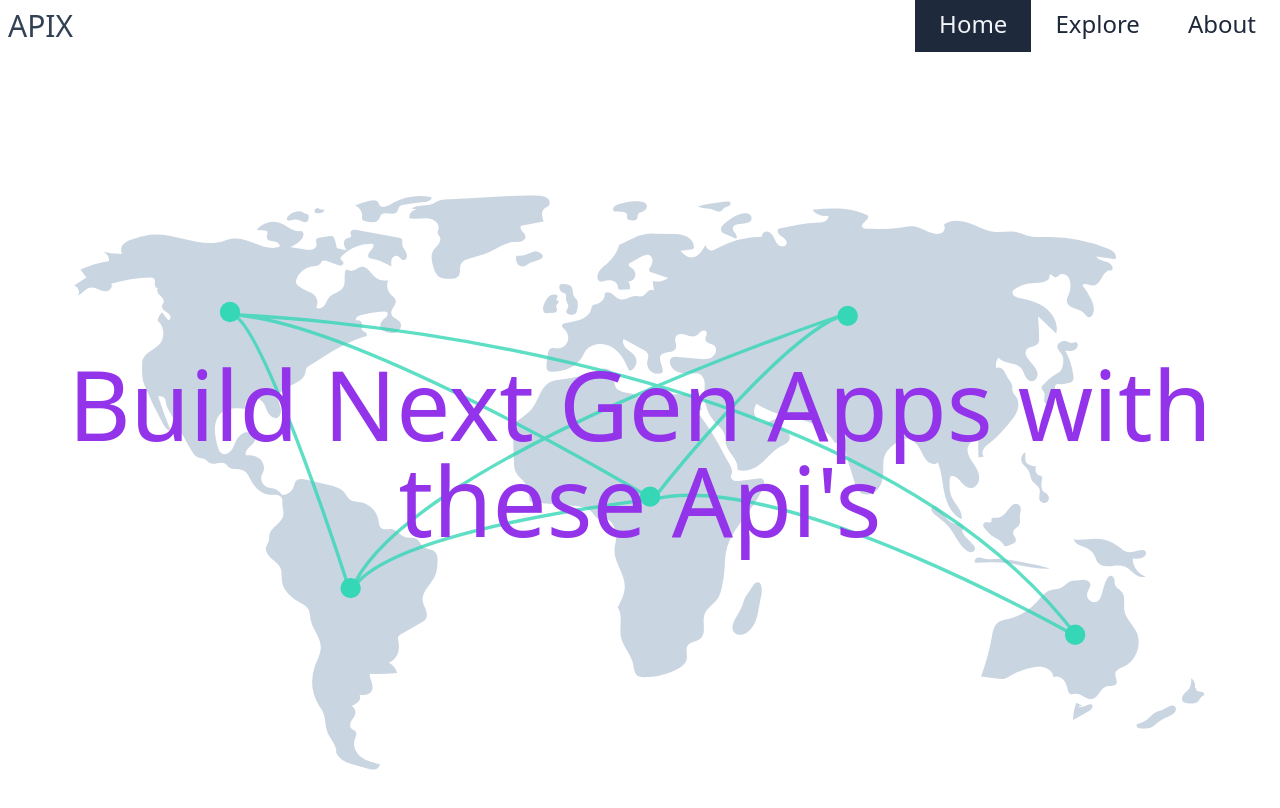
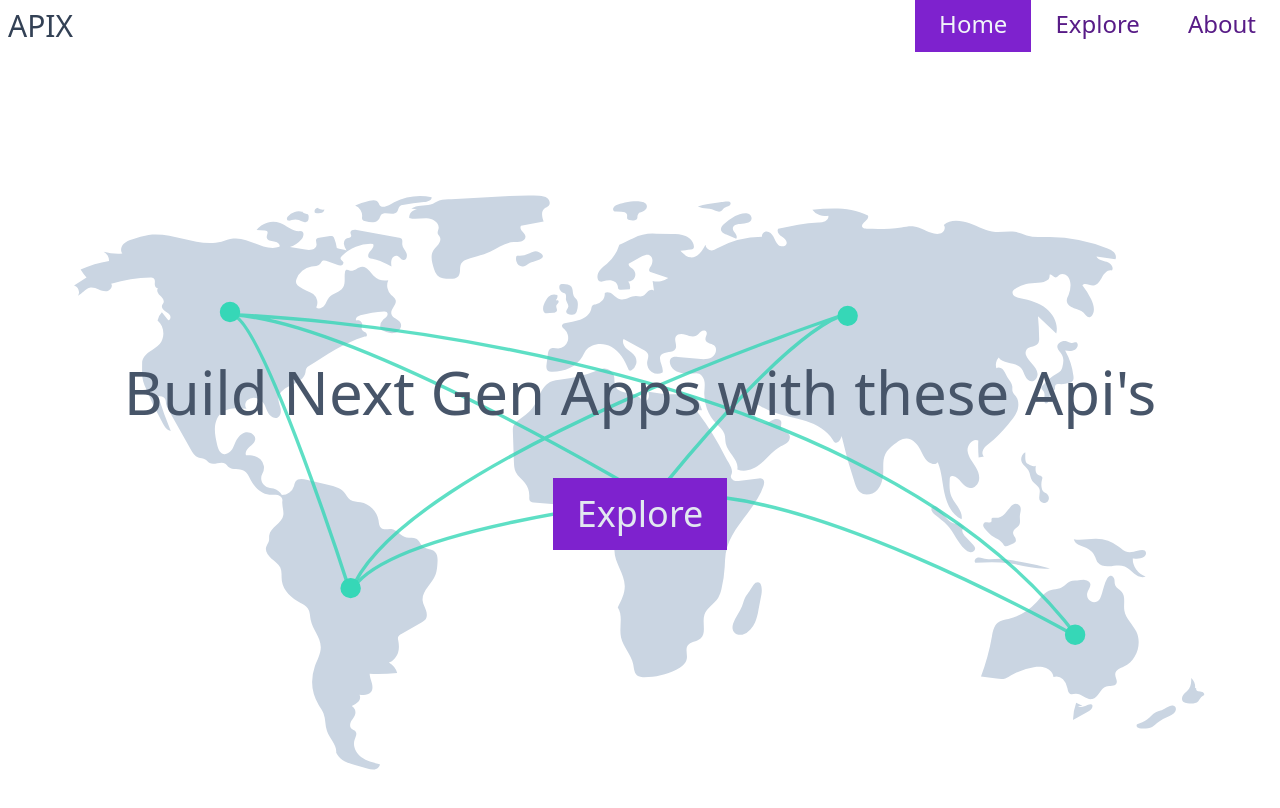
Before and after one commit to pushkarydv/APIX, a Next.js app: page / in a window 1280 px wide. Shown: the top 808 px of the page. Built offline with nearby package versions, Linux system fonts and the light colour scheme.

Commit message:
home-colors

```diff
--- a/components/homeComponents/HomePage.js
+++ b/components/homeComponents/HomePage.js
@@ -1,14 +1,19 @@
 import React from "react";
 import Nav from "../nav/Nav";
-
+import Link from "next/link";
 function HomePage() {
   return (
     <>
       <Nav />
-      <div className="home min-h-screen flex justify-center items-center">
-        <div className="text-center m-2 text-8xl font-medium text-purple-600">
+      <div className="home min-h-screen flex flex-col justify-center gap-12 items-center">
+        <div className="text-center m-2 text-6xl font-medium text-slate-600">
           Build Next Gen Apps with these Api{"'"}s
         </div>
+        <Link href="/explore">
+          <a className=" py-4 bg-purple-700 text-slate-200 px-6 text-4xl">
+            Explore
+          </a>
+        </Link>
       </div>
       <style jsx>
         {`
--- a/components/nav/Nav.js
+++ b/components/nav/Nav.js
@@ -20,8 +20,8 @@ function Nav() {
             className={
               "transition-all py-2 px-6 " +
               (router.asPath === url
-                ? "bg-slate-800 text-slate-100"
-                : " text-slate-800")
+                ? "bg-purple-700 text-slate-100"
+                : " text-purple-900 ")
             }
           >
             <Link href={url}>
```
